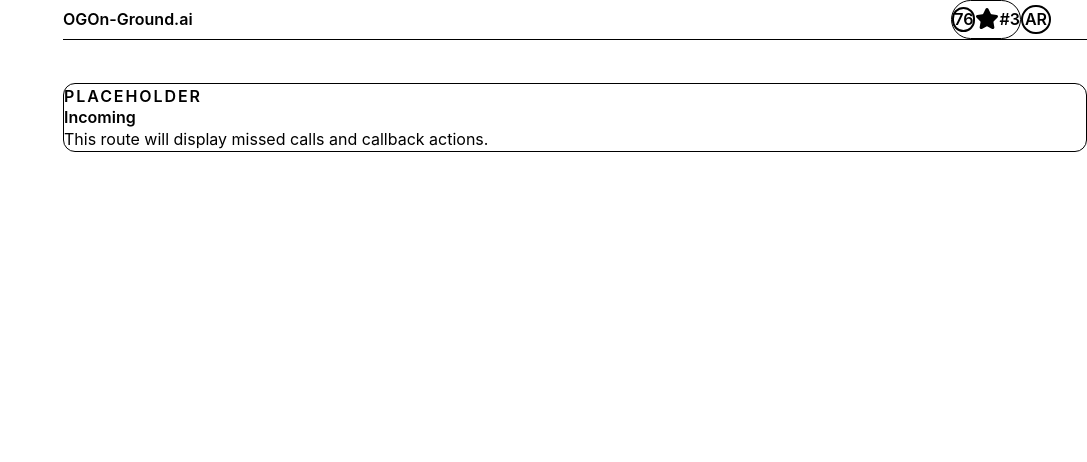
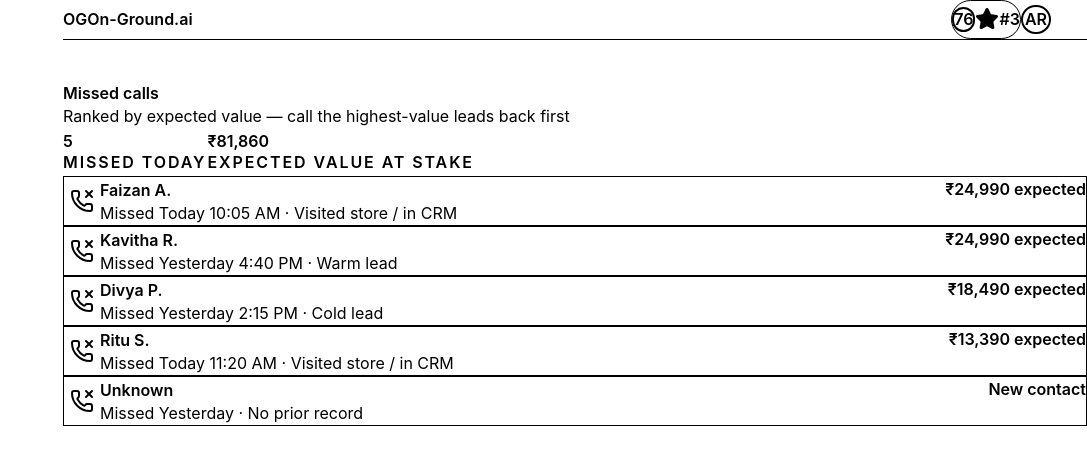
Before and after one commit to Sivaani-Janaswamy/oga-callcentre-app, a React (Vite) app: page /plan/incoming in a window 1280 px wide. Shown: the top 462 px of the page, without its empty margins (193-1280 px from the left). Built offline with nearby package versions, Linux system fonts and the light colour scheme.

Commit message:
feat(plan): add incoming missed calls with call back

```diff
--- a/src/app/router.tsx
+++ b/src/app/router.tsx
@@ -1,6 +1,7 @@
 import { Navigate, Route, Routes } from 'react-router-dom';
 import { DashboardPage } from '../components/dashboard/DashboardPage';
 import { CallsToMakePage } from '../components/plan/CallsToMakePage';
+import { IncomingCallsPage } from '../components/plan/IncomingCallsPage';
 import { PlanLayout } from '../components/plan/PlanLayout';
 import { RecentCallsPage } from '../components/plan/RecentCallsPage';
 import { AppShell } from '../components/shell/AppShell';
@@ -37,12 +38,7 @@ export function AppRouter(): JSX.Element {
           />
           <Route
             path="incoming"
-            element={
-              <PlaceholderPage
-                title="Incoming"
-                description="This route will display missed calls and callback actions."
-              />
-            }
+            element={<IncomingCallsPage />}
           />
           <Route path="recent" element={<RecentCallsPage />} />
           <Route
--- /dev/null
+++ b/src/components/plan/IncomingCallsPage.tsx
@@ -0,0 +1,101 @@
+import { PhoneMissed } from 'lucide-react';
+import { useState } from 'react';
+import type { MissedCall } from '../../data/types';
+import { useAsync } from '../../hooks/useAsync';
+import { getMissedCalls } from '../../services/api';
+import { formatInr } from '../../utils/format';
+import { DashboardError, DashboardLoading } from '../dashboard/DashboardState';
+
+const EMPTY_DEPS: unknown[] = [];
+
+function MissedCallRow({
+  call,
+  calling,
+  onCall,
+  onCancel,
+}: {
+  call: MissedCall;
+  calling: boolean;
+  onCall: () => void;
+  onCancel: () => void;
+}): JSX.Element {
+  return (
+    <div className="flex items-center gap-3 rounded-md border border-border bg-card p-3 shadow-soft">
+      <span className="flex h-9 w-9 shrink-0 items-center justify-center rounded-full bg-danger-soft text-danger">
+        <PhoneMissed className="h-4 w-4" />
+      </span>
+      <div className="min-w-0 flex-1">
+        <p className="text-13 font-semibold text-text">{call.displayName}</p>
+        <p className="mt-1 truncate text-11 text-text-muted">{call.metaLabel}</p>
+      </div>
+      <div className="shrink-0 text-right">
+        {call.expectedValueInr === undefined ? (
+          <p className="text-12 font-semibold text-text-muted">New contact</p>
+        ) : (
+          <p className="text-12 font-semibold text-success">{formatInr(call.expectedValueInr)} expected</p>
+        )}
+        <div className="mt-1 flex items-center justify-end gap-2">
+          <button
+            type="button"
+            disabled={calling}
+            onClick={onCall}
+            className="inline-flex items-center gap-1 rounded-md bg-success px-2 py-1 text-10 font-semibold text-white disabled:cursor-not-allowed disabled:opacity-60"
+          >
+            <PhoneMissed className="h-3 w-3" />
+            {calling ? 'Calling…' : 'Call back'}
+          </button>
+          {calling && (
+            <button type="button" onClick={onCancel} className="text-10 text-text-muted underline">
+              Cancel
+            </button>
+          )}
+        </div>
+      </div>
+    </div>
+  );
+}
+
+export function IncomingCallsPage(): JSX.Element {
+  const [callingId, setCallingId] = useState<string | null>(null);
+  const { data, loading, error } = useAsync(getMissedCalls, EMPTY_DEPS);
+
+  if (loading) {
+    return <DashboardLoading />;
+  }
+  if (error) {
+    return <DashboardError message={error.message} />;
+  }
+
+  return (
+    <section>
+      <h2 className="text-20 font-semibold text-text">Missed calls</h2>
+      <p className="mt-1 text-13 text-text-muted">
+        Ranked by expected value — call the highest-value leads back first
+      </p>
+      <div className="mt-5 flex items-center gap-5 rounded-md bg-warning-soft p-4">
+        <div>
+          <p className="text-20 font-semibold text-text">{data?.count ?? 0}</p>
+          <p className="text-10 font-semibold tracking-[0.12em] text-text-muted">MISSED TODAY</p>
+        </div>
+        <div className="h-12 w-px bg-border" />
+        <div>
+          <p className="text-20 font-semibold text-success">{formatInr(data?.totalValueInr ?? 0)}</p>
+          <p className="text-10 font-semibold tracking-[0.12em] text-text-muted">
+            EXPECTED VALUE AT STAKE
+          </p>
+        </div>
+      </div>
+      <div className="mt-5 space-y-2">
+        {(data?.items ?? []).map((call) => (
+          <MissedCallRow
+            key={call.id}
+            call={call}
+            calling={callingId === call.id}
+            onCall={() => setCallingId(call.id)}
+            onCancel={() => setCallingId(null)}
+          />
+        ))}
+      </div>
+    </section>
+  );
+}
```
